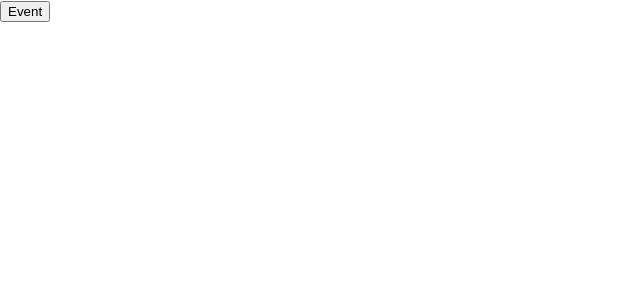
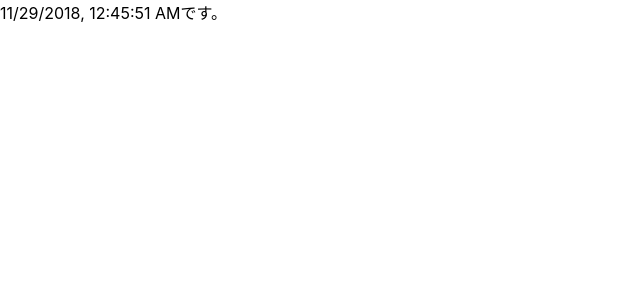
Before and after one commit to masanorifunaki/quick-react, a React (Create React App) app: page / in a window 1280 px wide. Shown: the top 300 px of the page, without its empty margins (0-640 px from the left). Built offline with nearby package versions, Linux system fonts and the light colour scheme.

Commit message:
情報伝達の実装

```diff
--- /dev/null
+++ b/src/MyState.js
@@ -0,0 +1,22 @@
+import React, {Component} from 'react';
+
+export default class MyState extends Component {
+  constructor(props) {
+    super(props);
+    this.state = {
+      current: new Date()
+    };
+    setInterval(() => {
+      this.setState({
+        current: new Date()
+      });
+    }, 1000);
+  }
+  render () {
+    return(
+      <div>
+        {this.state.current.toLocaleString()}です。
+      </div>
+    );
+  }
+}
--- a/src/index.js
+++ b/src/index.js
@@ -9,6 +9,7 @@
 import MyArticle from './MyArticle'
 import MyEvent from './MyEvent'
 import MyPool from './MyPool'
+import MyState from './MyState'
 
 import * as serviceWorker from './serviceWorker';
 
@@ -54,7 +55,7 @@
 ];
 
 ReactDOM.render(
- <MyPool/>,
+ <MyState/>,
   document.getElementById('root')
 );
 
```
Also changed, not shown: src/MyChild.js (added, +16 -0 lines), src/MyParent.js (added, +22 -0 lines).
